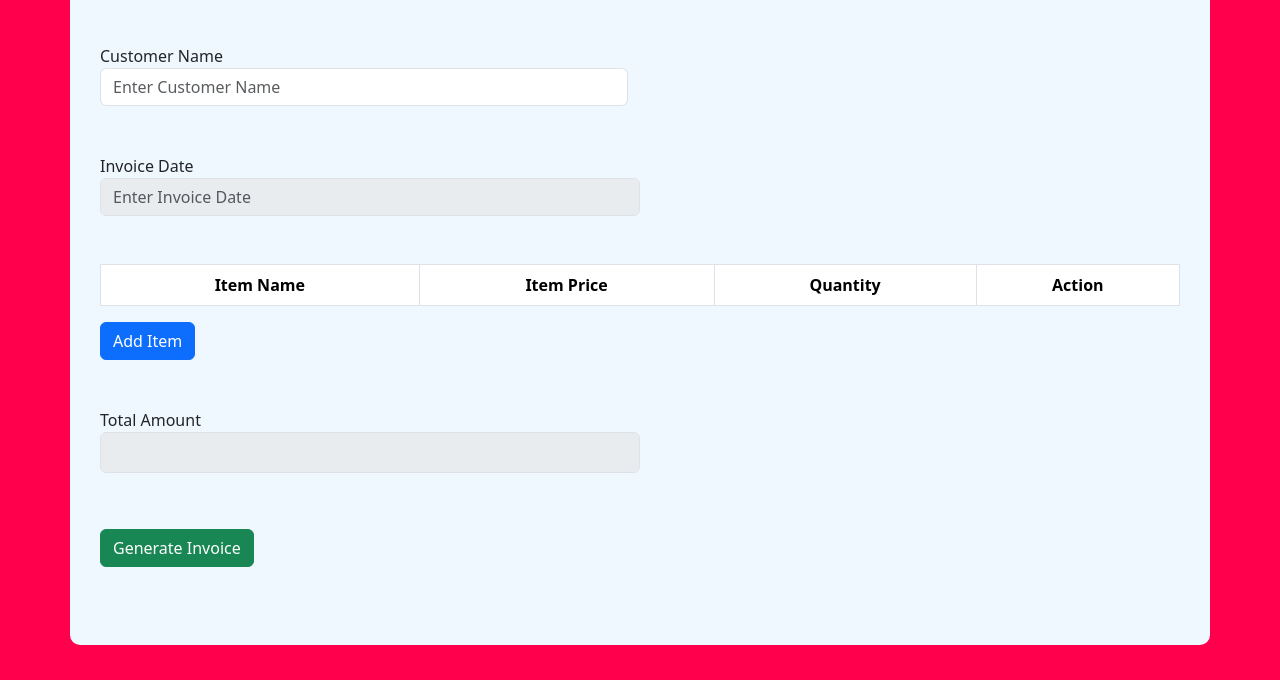
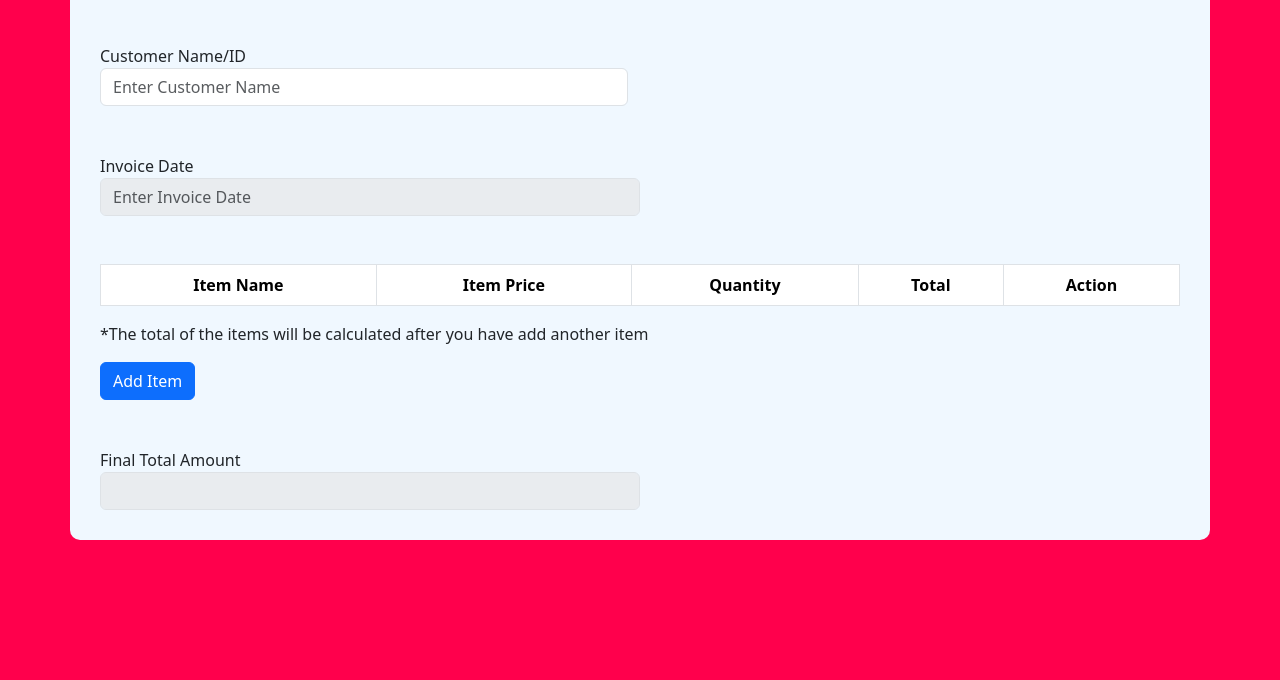
Before and after one commit to eleanormacc/Drinks-and-food-Tab-counter, a plain HTML site: page index.html in a window 1280 px wide. Shown: the part 120-800 px from the top of the page. Drawn offline with nearby package versions, Linux system fonts and the light colour scheme.

Commit message:
Update index.html
Finished with all libraries and functions that work

```diff
--- a/index.html
+++ b/index.html
@@ -28,7 +28,7 @@
         <form id="invoiceform">
         <div class="row mt-5 mb-5">
             <div class="form-group col-md-6">
-                <label for="customerName">Customer Name</label>
+                <label for="customerName">Customer Name/ID</label>
                 <input  type="text"
                         class="form-control"
                         id="customerName"
@@ -55,6 +55,7 @@
                     <th scope="col">Item Name</th>
                     <th scope="col">Item Price</th>
                     <th scope="col">Quantity</th>
+                    <th scope="col">Total</th>
                     <th scope="col">Action</th>
                 </tr>
             </thead>
@@ -62,6 +63,7 @@
             <!--Items will be added dynamically-->
             </tbody>
         </table>
+        <p>*The total of the items will be calculated after you have add another item</p>
 
         <!--Add Items button-->
         <button
@@ -71,17 +73,17 @@
             Add Item
         </button>
 
-        <!--Total Amount: All items added together-->
+        <!--Final Total Amount: All items added together-->
         <div class="form-group col-md-6 mt-5">
-            <label for="totalAmount">Total Amount</label>
+            <label for="finalTotalAmount">Final Total Amount</label>
             <input  type="text"
                     class="form-control"
-                    id="totalAmount"
+                    id="finalTotalAmount"
                     disabled readonly
             />
         </div>
 
-        <!--Generate Invoice button-->
+        <!--Generate Invoice button
         <div class="row mt-5 mb-5">
             <div class="col-md-6">
                 <button
@@ -89,7 +91,17 @@
                 class="btn btn-success mt-2"> Generate Invoice</button>
             </div>
         </div>
+        -->
         </form>
+
+        <!--Send invoice to email
+        <button
+            type="button"
+            class="btn btn-info"
+            onclick="sendToEmail()">
+                    Send invoice to Email
+        </button>
+        -->
 
     </div>
 
```
